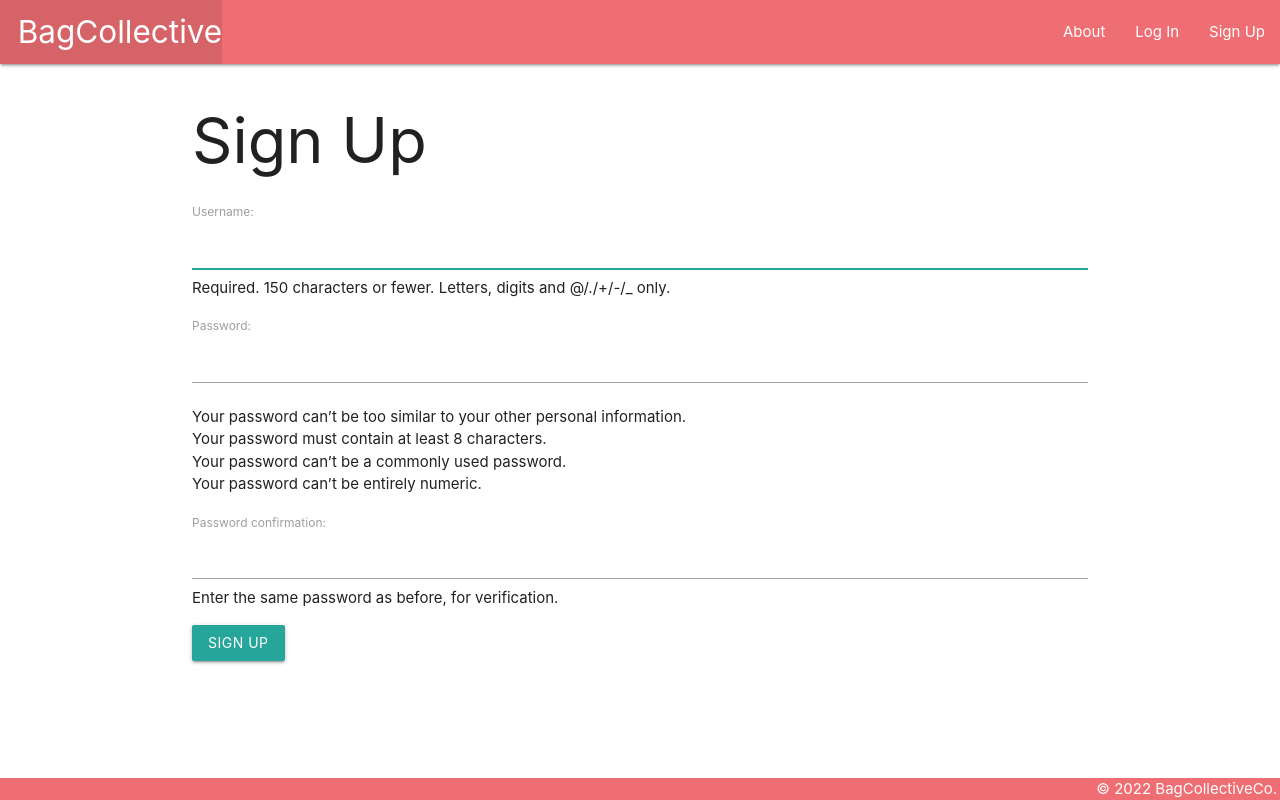
After one commit to ailishmcl/bag-collective-co, a Django app: page /accounts/signup/ in a window 1280 px wide. The commit adds this page. Run offline with Django 4.2, Linux system fonts and the light colour scheme.

Commit message:
added user authentication

```diff
--- a/bagcollector/settings.py
+++ b/bagcollector/settings.py
@@ -119,6 +119,9 @@ USE_TZ = True
 
 STATIC_URL = 'static/'
 
+LOGIN_REDIRECT_URL = '/bags/'
+LOGOUT_REDIRECT_URL = '/accounts/login'
+
 # Default primary key field type
 # https://docs.djangoproject.com/en/4.0/ref/settings/#default-auto-field
 
--- a/bagcollector/urls.py
+++ b/bagcollector/urls.py
@@ -19,4 +19,5 @@ from django.urls import path, include
 urlpatterns = [
     path('admin/', admin.site.urls),
     path('', include('main_app.urls')),
+    path('accounts/', include('django.contrib.auth.urls')),
 ]
--- a/main_app/models.py
+++ b/main_app/models.py
@@ -1,6 +1,7 @@
 from django.db import models
 from django.urls import reverse
 from datetime import date
+from django.contrib.auth.models import User
 
 # Create your models here.
 
@@ -28,6 +29,7 @@ class Bag(models.Model):
     cost = models.IntegerField()
     image = models.CharField(default=None, blank=True, null=True, max_length=2000)
     renters = models.ManyToManyField(Renter)
+    user = models.ForeignKey(User, on_delete=models.CASCADE)
 
     def __str__(self):
         return self.name
--- a/main_app/static/css/style.css
+++ b/main_app/static/css/style.css
@@ -18,3 +18,7 @@ footer.page-footer {
     display: flex;
     justify-content: space-between;
 }
+
+#welcome_message {
+    text-align: right;
+}
--- a/main_app/templates/base.html
+++ b/main_app/templates/base.html
@@ -20,12 +20,21 @@
                 <ul>
                     <li> <a href="{% url 'home' %}" class="left brand-logo"> &nbsp; BagCollective </a></li>
                 </ul>
+
                 <ul class="right">
                     <li> <a href="{% url 'about' %}"> About </a></li>
+                    {% if user.is_authenticated %}
                     <li> <a href="{% url 'bags_create' %}"> Add Bag </a></li>
                     <li> <a href="{% url 'renters_create' %}"> Add Renter </a></li>
                     <li> <a href="{% url 'index' %}"> View Bags </a></li>
                     <li> <a href="{% url 'renters_index' %}"> View Renters </a></li>
+                    <li> <a href="{% url 'logout' %}"> Log Out </a></li>
+                    <p class="purple-text" id="welcome_message"> Welcome, {{ user.username }} </p>
+                    {% else %}
+                    <li> <a href="{% url 'login' %}"> Log In </a></li>
+                    <li> <a href="{% url 'signup' %}"> Sign Up </a></li>
+
+                    {% endif %}
                 </ul>
             </div>
         </nav>
--- /dev/null
+++ b/main_app/templates/registration/signup.html
@@ -0,0 +1,18 @@
+{% extends 'base.html' %}
+{% block content %}
+
+<h1> Sign Up </h1>
+
+{% if error_message %}
+<p class="red-text"> {{ error_message }} </p>
+{% endif %}
+
+<form method="post" action="{% url 'signup' %}">
+    {% csrf_token %}
+
+    {{ form.as_p }}
+
+    <input type="submit" value="Sign Up" class="btn">
+</form>
+
+{% endblock %}
--- a/main_app/urls.py
+++ b/main_app/urls.py
@@ -19,4 +19,6 @@ urlpatterns = [
     # associating and un-associating bag and renter
     path('bags/<int:bag_id>/assoc_renter/<int:renter_id>/', views.assoc_renter, name='assoc_renter'),
     path('bags/<int:bag_id>/disassoc_renter/<int:renter_id>/', views.disassoc_renter, name='disassoc_renter'),
+    # signup url
+    path('accounts/signup/', views.signup, name='signup'),
 ]
--- a/main_app/views.py
+++ b/main_app/views.py
@@ -1,9 +1,13 @@
+from cmath import e
 from django.shortcuts import render, redirect
 from .models import Bag, Renter
 from django.views.generic.edit import CreateView, UpdateView, DeleteView
 from django.views.generic import ListView, DetailView
 from .forms import RentalsForm
-
+from django.contrib.auth import login
+from django.contrib.auth.forms import UserCreationForm
+from django.contrib.auth.decorators import login_required
+from django.contrib.auth.mixins import LoginRequiredMixin
 
 
 # from django.http import HttpResponse
@@ -11,16 +15,21 @@ from .forms import RentalsForm
 # Create your views here.
 
 # CBV for create bag
-class BagCreate(CreateView):
+class BagCreate(LoginRequiredMixin, CreateView):
     model = Bag
-    fields = '__all__'
+    # fields = '__all__'
+    fields = ['name', 'brand', 'colour', 'material', 'cost', 'image']
     # success_url = '/bags/'
+    # override CreateViews in built form_valid method to assign the logged in user as the user in the bag model
+    def form_valid(self, form):
+        form.instance.user = self.request.user
+        return super().form_valid(form) #invoke the method inherited by the superclass
 
-class BagUpdate(UpdateView):
+class BagUpdate(LoginRequiredMixin, UpdateView):
     model = Bag
     fields = '__all__'
 
-class BagDelete(DeleteView):
+class BagDelete(LoginRequiredMixin, DeleteView):
     model = Bag
     success_url = '/bags/'
 
@@ -49,16 +58,20 @@ def home(request):
 def about(request):
     return render(request, 'about.html')
 
+@login_required
 def bags_index(request):
-    bags = Bag.objects.all()
+    # bags = Bag.objects.all()      #removing this so we can display only the bags that belong to the logged in user using the filter method below
+    bags = Bag.objects.filter(user=request.user)
     return render(request, 'bags/index.html', {'bags' : bags})
 
+@login_required
 def bag_detail(request, bag_id):
     bag = Bag.objects.get(id=bag_id)
     renters_bag_doesnt_have = Renter.objects.exclude(id__in = bag.renters.all().values_list('id'))
     rentals_form = RentalsForm()
     return render(request, 'bags/detail.html', {'bag': bag, 'rentals_form':rentals_form, 'renters' : renters_bag_doesnt_have})
 
+@login_required
 def add_rentals(request, bag_id):
     form = RentalsForm(request.POST)
     if form.is_valid():
@@ -68,28 +81,44 @@ def add_rentals(request, bag_id):
         return redirect('detail', bag_id=bag_id)
 
 
-class RenterList(ListView):
+class RenterList(LoginRequiredMixin, ListView):
     model = Renter
 
-class RenterDetail(DetailView):
+class RenterDetail(LoginRequiredMixin, DetailView):
     model = Renter
 
-class RenterCreate(CreateView):
+class RenterCreate(LoginRequiredMixin, CreateView):
     model = Renter
     fields = '__all__'
 
-class RenterUpdate(UpdateView):
+class RenterUpdate(LoginRequiredMixin, UpdateView):
     model = Renter
     fields = '__all__'
 
-class RenterDelete(DeleteView):
+class RenterDelete(LoginRequiredMixin, DeleteView):
     model = Renter
     success_url = '/renters/'
 
+@login_required
 def assoc_renter(request, bag_id, renter_id):
     Bag.objects.get(id=bag_id).renters.add(renter_id)
     return redirect('detail', bag_id=bag_id)
 
+@login_required
 def disassoc_renter(request, bag_id, renter_id):
     Bag.objects.get(id=bag_id).renters.remove(renter_id)
     return redirect('detail', bag_id=bag_id)
+
+def signup(request):
+    error_message = ''
+    if request.method == 'POST':      #create a user form that includes the data from the browser
+        form = UserCreationForm(request.POST)
+        if form.is_valid():
+            user = form.save()
+            login(request, user)
+            return redirect('index')
+        else:
+            error_message = 'Invalid sign up, please try again.'
+    form = UserCreationForm()
+    context = {'form' : form, 'error_message' : error_message}
+    return render(request, 'registration/signup.html', context)
```
Also changed, not shown: main_app/templates/registration/login.html (added, +15 -0 lines), main_app/migrations/0004_bag_user.py (added).
